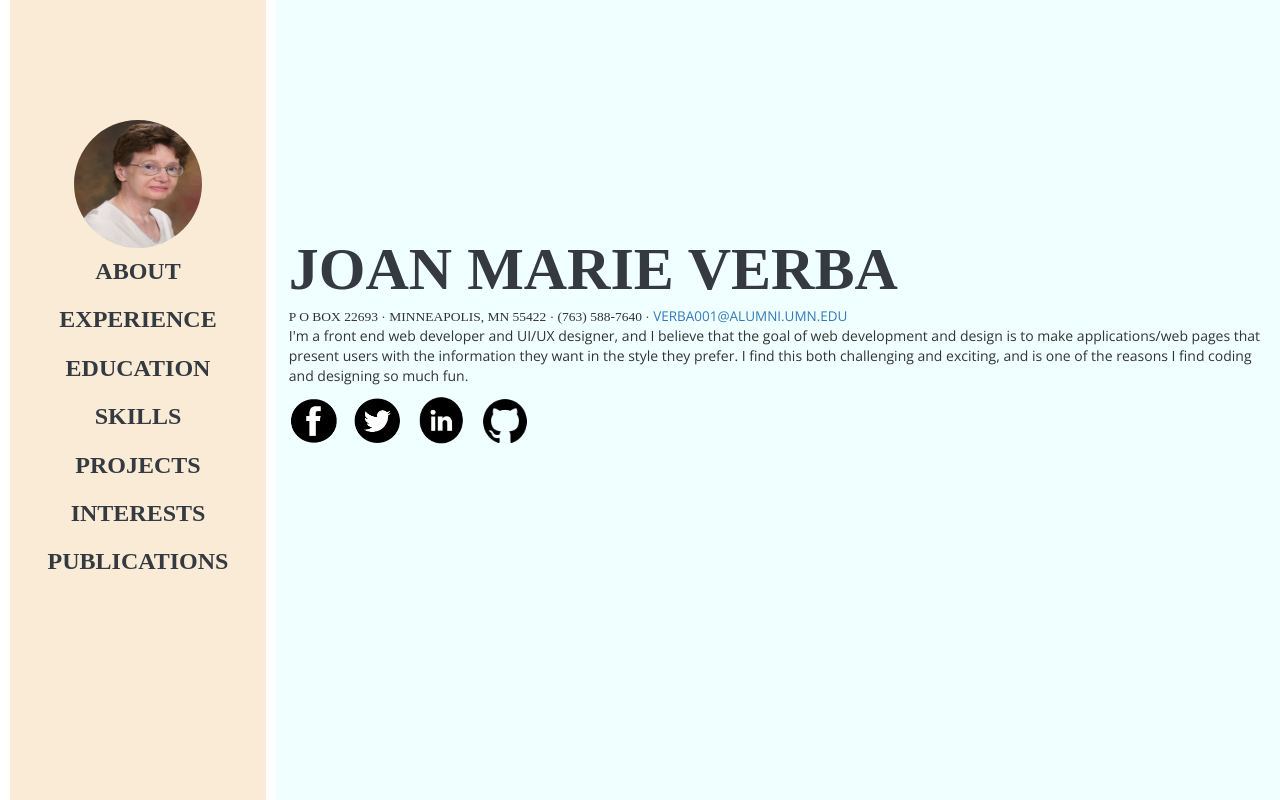
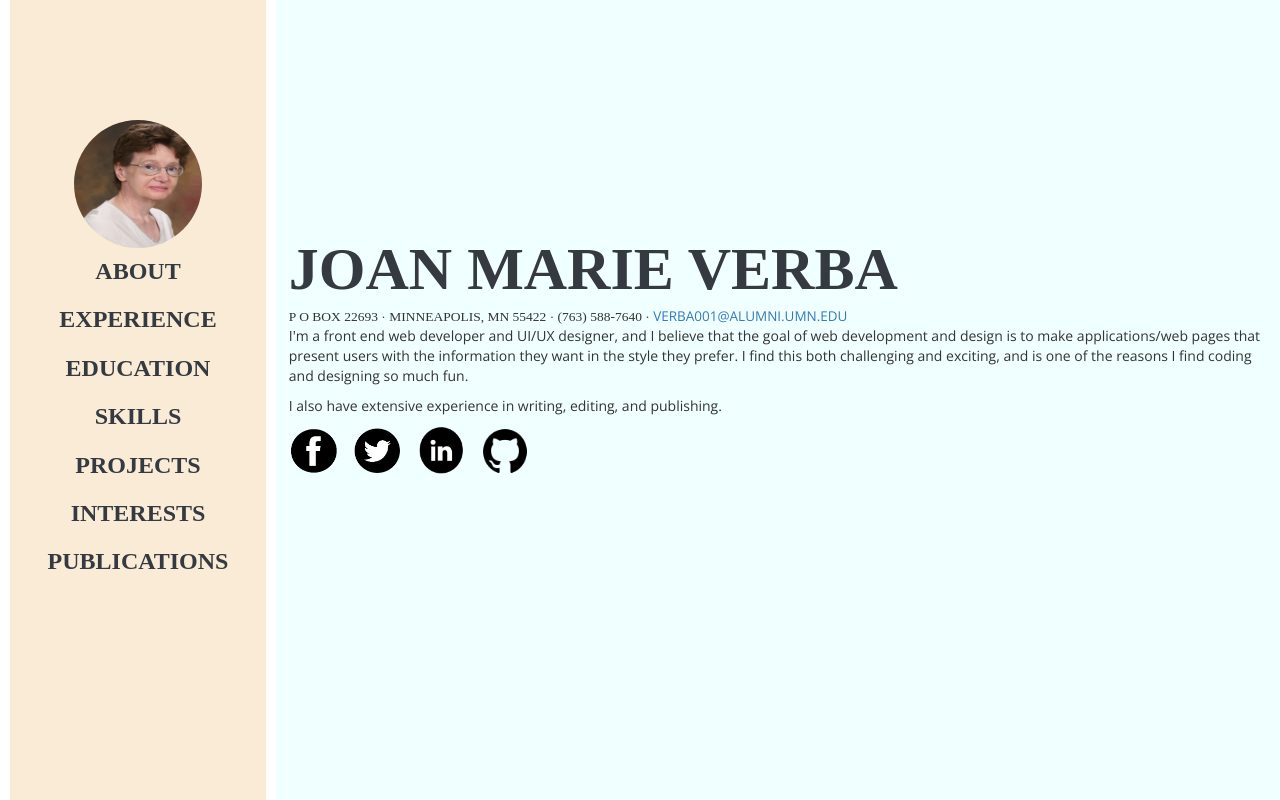
Before and after one commit to joanmarieverba/OneSideScrolls, a plain HTML site: page index.html in a window 1280 px wide. Drawn offline with nearby package versions, Linux system fonts and the light colour scheme; a web font is replaced by a local one.

Commit message:
add text

```diff
--- a/index.html
+++ b/index.html
@@ -52,6 +52,7 @@
                         <p class="mb-5"> I'm a front end web developer and UI/UX designer, and I believe that the goal of web development and design is to make applications/web pages that present
                         users with the information they want in the style they prefer. I find this both challenging and exciting, and is one of the
                         reasons I find coding and designing so much fun.</p>
+                        <p class="mb-5">I also have extensive experience in writing, editing, and publishing.</p>
                         <ul class="list-inline list-social-icons mb-0">
                             <li class="list-inline-item">
                                 <a href="https://facebook.com/joan.marie.verba">
```
